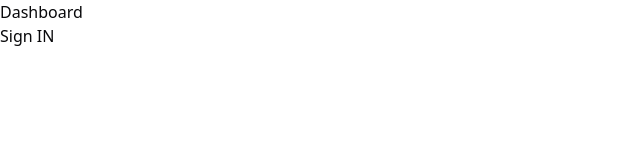
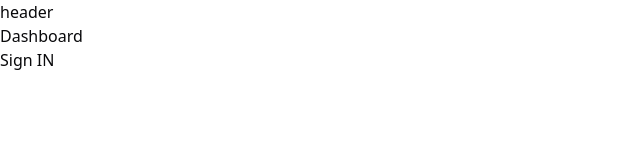
Before and after one commit to gabrieldesiderio/pizzashop-web, a React (Vite) app: page / in a window 1280 px wide. Shown: the top 160 px of the page, without its empty margins (0-640 px from the left). Built offline with nearby package versions, Linux system fonts and the light colour scheme.

Commit message:
setup layouts on react router

```diff
--- /dev/null
+++ b/src/pages/_layouts/app.tsx
@@ -0,0 +1,13 @@
+import { Outlet } from 'react-router'
+
+export function AppLayout() {
+  return (
+    <div>
+      <h1>header</h1>
+
+      <div>
+        <Outlet />
+      </div>
+    </div>
+  )
+}
--- /dev/null
+++ b/src/pages/_layouts/auth.tsx
@@ -0,0 +1,13 @@
+import { Outlet } from 'react-router'
+
+export function AuthLayout() {
+  return (
+    <div>
+      <h1>Autenticação</h1>
+
+      <div>
+        <Outlet />
+      </div>
+    </div>
+  )
+}
--- a/src/routes.tsx
+++ b/src/routes.tsx
@@ -1,13 +1,20 @@
 import { Route, Routes } from 'react-router'
 
+import { AppLayout } from './pages/_layouts/app'
+import { AuthLayout } from './pages/_layouts/auth'
 import { Dashboard } from './pages/app/dashboard'
 import { SignIn } from './pages/auth/sign-in'
 
 export function AppRoutes() {
   return (
     <Routes>
-      <Route index element={<Dashboard />} />
-      <Route path="sign-in" element={<SignIn />} />
+      <Route element={<AuthLayout />}>
+        <Route path="sign-in" element={<SignIn />} />
+      </Route>
+
+      <Route element={<AppLayout />}>
+        <Route index element={<Dashboard />} />
+      </Route>
     </Routes>
   )
 }
```
